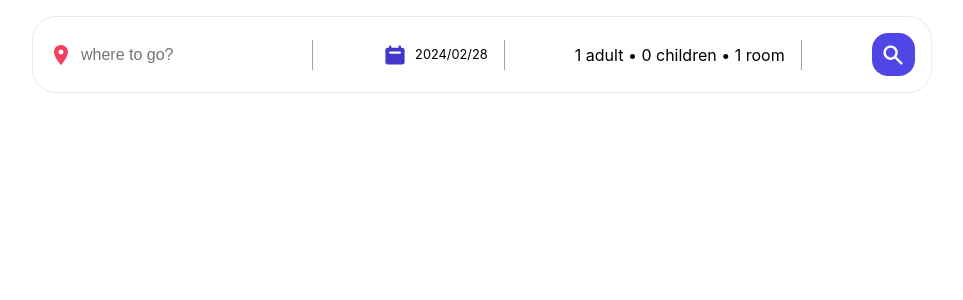
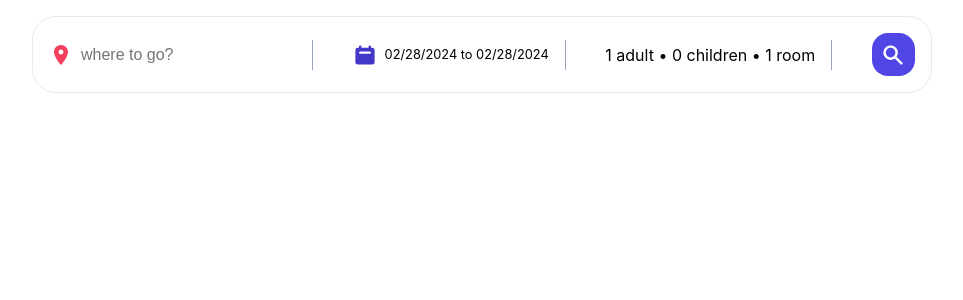
Before and after one commit to mrhosseinsalari/Booking-Hotel-App, a React (Vite) app: page / in a window 1280 px wide. Shown: the top 300 px of the page, without its empty margins (158-1121 px from the left). Built offline with nearby package versions, Linux system fonts and the light colour scheme.

Commit message:
Using the react-date-range and date-fns packages to implement the date range section

```diff
--- a/src/App.css
+++ b/src/App.css
@@ -47,7 +47,8 @@
   color: var(--rose-500);
 }
 
-#optionDropDown {
+#optionDropDown,
+.dateDropDown {
   cursor: pointer;
 }
 
--- a/src/components/Header/Header.jsx
+++ b/src/components/Header/Header.jsx
@@ -2,15 +2,29 @@
 import { HiCalendar, HiMinus, HiPlus, HiSearch } from "react-icons/hi";
 import { useRef, useState } from "react";
 import useOutsideClick from "../../hooks/useOutsideClick";
+import "react-date-range/dist/styles.css";
+import "react-date-range/dist/theme/default.css";
+import { DateRange } from "react-date-range";
+import { format } from "date-fns";
 
 function Header() {
   const [destination, setDestination] = useState("");
   const [openOptions, setOpenOptions] = useState(false);
+  const [openDate, setOpenDate] = useState(false);
+
   const [options, setOptions] = useState({
     adult: 1,
     children: 0,
     room: 1,
   });
+
+  const [date, setDate] = useState([
+    {
+      startDate: new Date(),
+      endDate: new Date(),
+      key: "selection",
+    },
+  ]);
 
   const handleOptions = (name, operation) => {
     setOptions((prevOptions) => {
@@ -40,7 +54,21 @@
         </div>
         <div className="headerSearchItem">
           <HiCalendar className="headerIcon dateIcon" />
-          <div className="dateDropDown">2024/02/28</div>
+          <div className="dateDropDown" onClick={() => setOpenDate(!openDate)}>
+            {`${format(date[0].startDate, "MM/dd/yyyy")} to ${format(
+              date[0].endDate,
+              "MM/dd/yyyy"
+            )}`}
+          </div>
+          {openDate && (
+            <DateRange
+              onChange={(item) => setDate([item.selection])}
+              ranges={date}
+              className="date"
+              minDate={new Date()}
+              moveRangeOnFirstSelection={true}
+            />
+          )}
           <div className="seperator"></div>
         </div>
         <div className="headerSearchItem">
```
